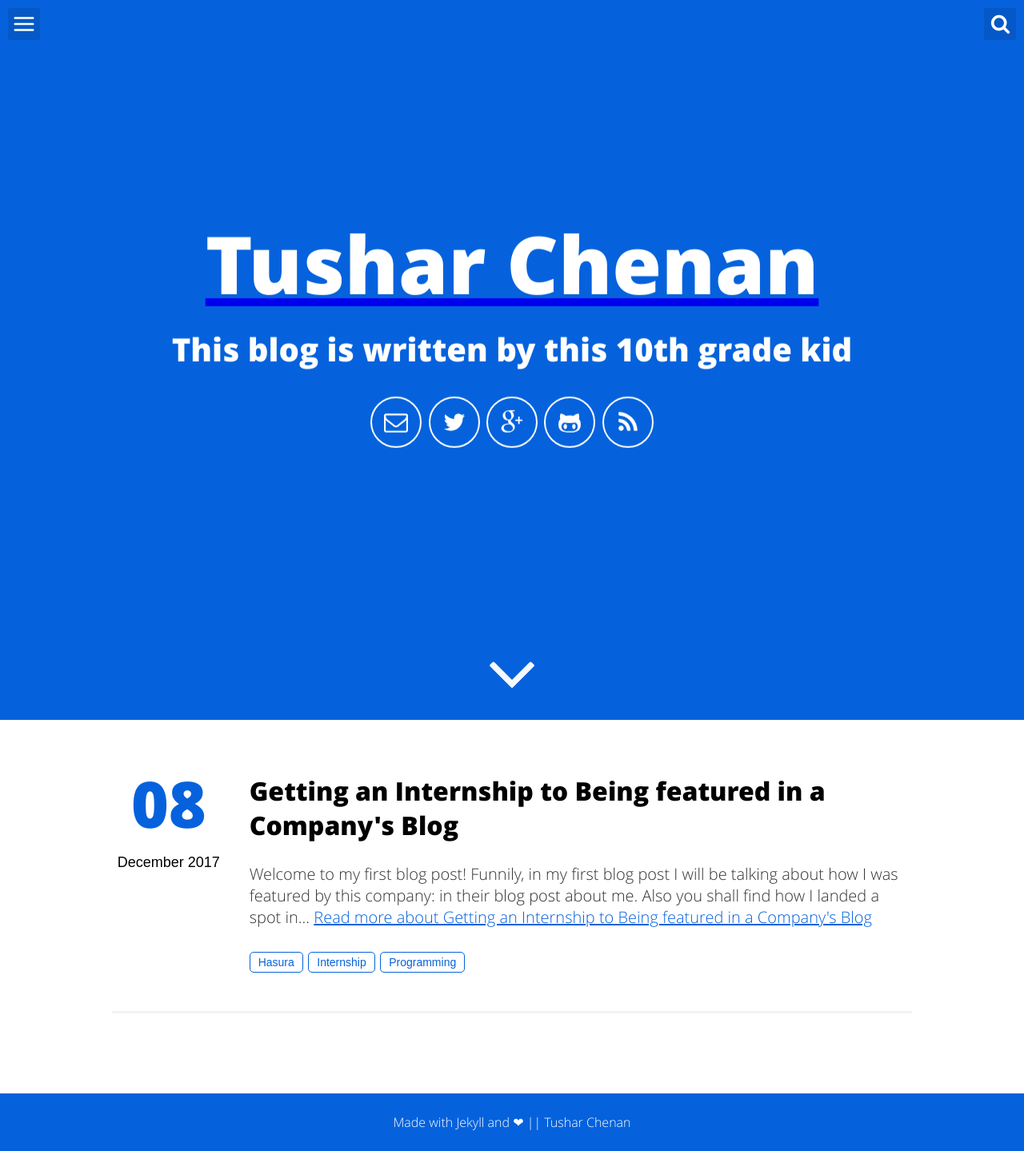
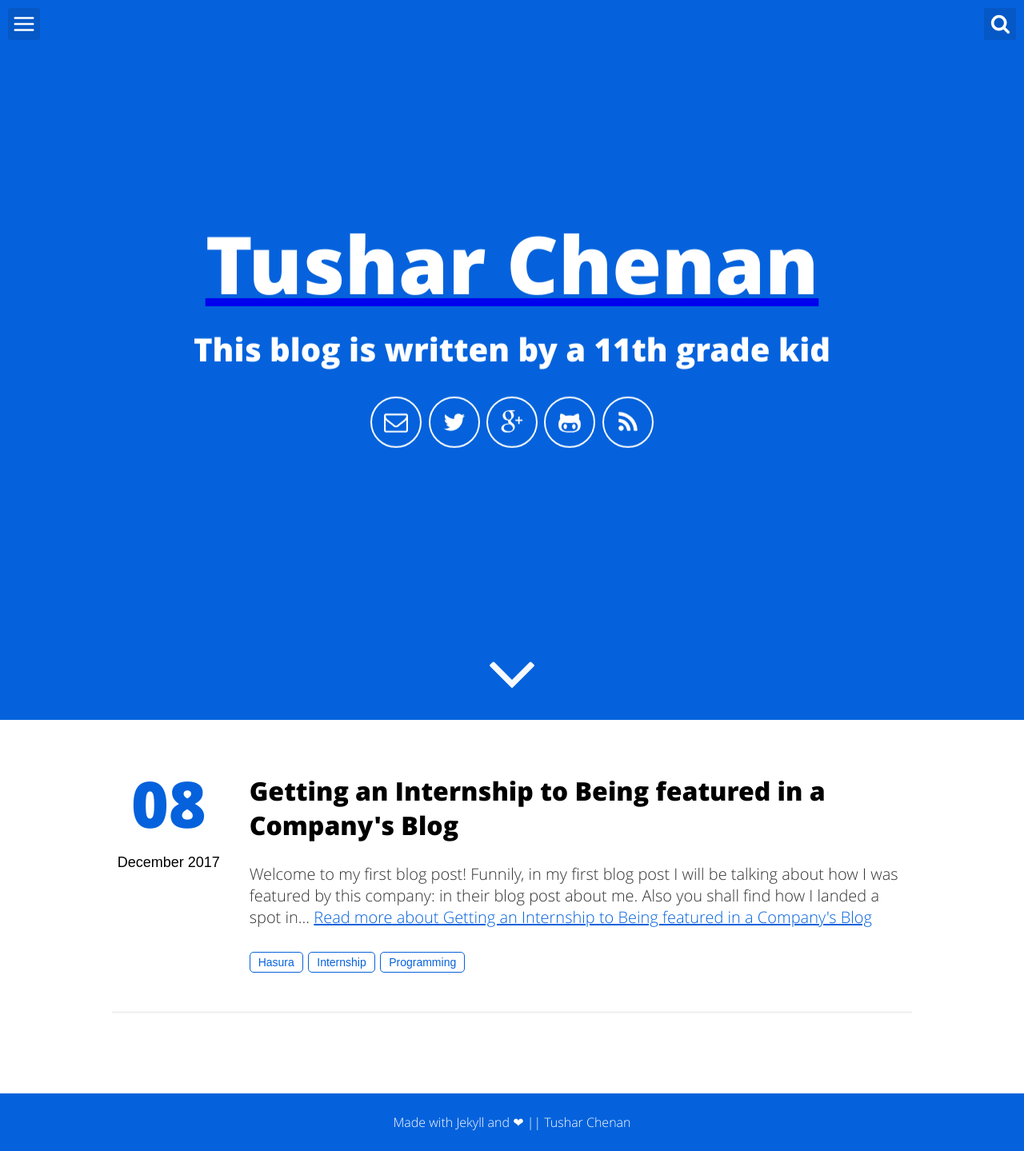
Before and after one commit to rocka0/myblog, a Jekyll site: the page built from index.html, in a window 1280 px wide. Shown: the whole page at 80% size. Built offline with Jekyll 4.4.1, drawn with Linux system fonts in a browser that asks for light colours.

Commit message:
Update _config.yml

```diff
--- a/_config.yml
+++ b/_config.yml
@@ -1,5 +1,5 @@
 # Site settings
-description: This blog is written by this 10th grade kid
+description: This blog is written by a 11th grade kid
 baseurl: "/myblog/" # the subpath of your site, e.g. /blog/
 url: "http://rocka0.github.io/myblog" # the base hostname & protocol for your site
 
```
